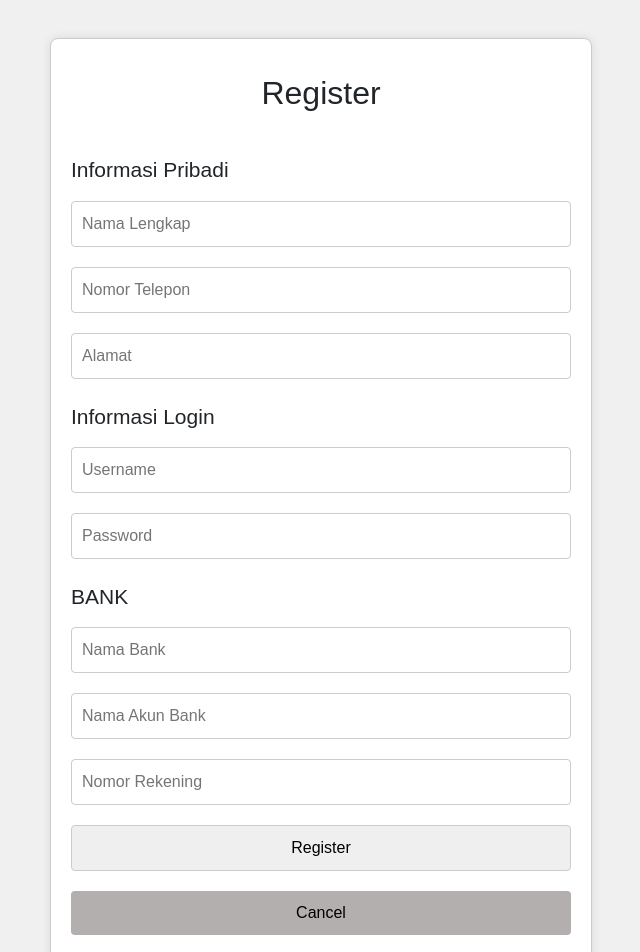
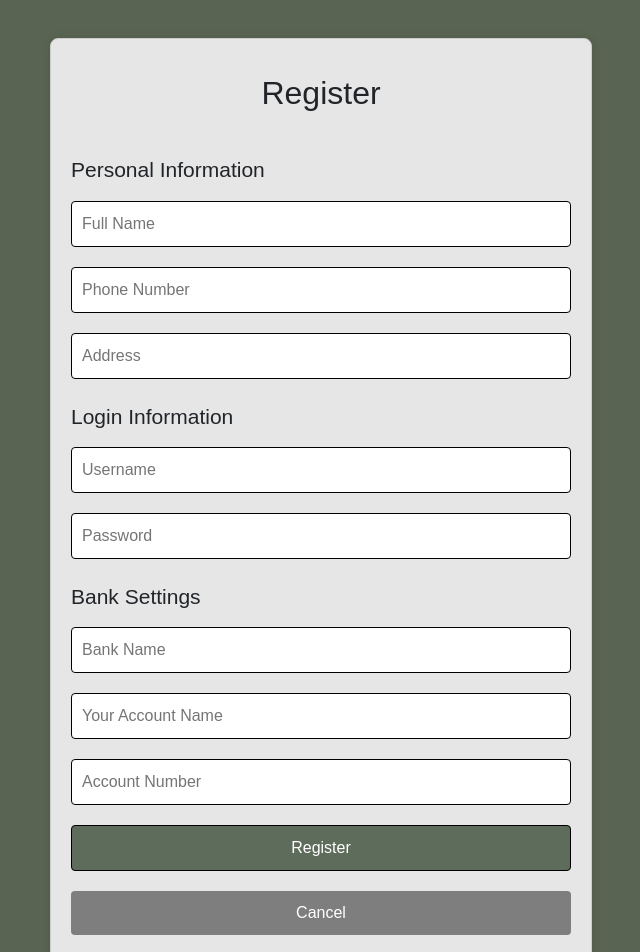
Before and after one commit to RolanFirmans/Massive-Project, a React (Vite) app in the folder asikteen_co_real/: page /SigninPage in a window 1280 px wide. Shown: the top 952 px of the page, without its empty margins (319-959 px from the left). Built offline with nearby package versions, Linux system fonts and the light colour scheme.

Commit message:
Login and Register Finisher

```diff
--- a/asikteen_co_real/src/pages/Login/Login.css
+++ b/asikteen_co_real/src/pages/Login/Login.css
@@ -1,3 +1,4 @@
+
 .cont-log {
     display: flex;
     justify-content: center;
@@ -5,7 +6,7 @@
     height: 100vh;
     margin: 0;
     font-family: Arial, sans-serif;
-    background-color: #f0f0f0;
+    background-color: #5A6452;
 }
 
 .login-container {
@@ -13,7 +14,7 @@
     flex-direction: column;
     align-items: center;
     padding: 20px;
-    background-color: #ffffff;
+    background-color: #e6e6e6;
     border: 1px solid #ccc;
     border-radius: 8px;
     box-shadow: 0 0 10px rgba(0, 0, 0, 0.1);
@@ -39,6 +40,18 @@
     border: 1px solid #ccc;
     border-radius: 4px;
     box-sizing: border-box;
+    border-color: black;
+}
+
+
+.form-login input[type="submit"] {
+    background-color: #5E6C5B;
+    color: white;
+    transition: background-color 0.3s ease;
+}
+
+.form-login input[type="submit"]:hover {
+    background-color: #ccc;
 }
 
 .login-container2 {
--- a/asikteen_co_real/src/pages/Signin/Signin.css
+++ b/asikteen_co_real/src/pages/Signin/Signin.css
@@ -4,7 +4,7 @@
     align-items: center;
     margin: 0;
     font-family: Arial, sans-serif;
-    background-color: #f0f0f0;
+    background-color: #5A6452;
 }
 
 .register-container {
@@ -12,7 +12,7 @@
     flex-direction: column;
     align-items: center;
     padding: 20px;
-    background-color: #ffffff;
+    background-color: #e6e6e6;
     border: 1px solid #ccc;
     border-radius: 8px;
     box-shadow: 0 0 10px rgba(0, 0, 0, 0.1);
@@ -41,6 +41,17 @@
     border: 1px solid #ccc;
     border-radius: 4px;
     box-sizing: border-box;
+    border-color: black;
+}
+
+.form-register input[type="submit"] {
+    background-color: #5E6C5B;
+    color: white;
+    transition: background-color 0.3s ease;
+}
+
+.form-register input[type="submit"]:hover {
+    background-color: #ccc;
 }
 
 .register-container2 {
@@ -63,7 +74,7 @@
     width: 500px;
     padding: 10px 20px;
     margin: 10px 0;
-    background-color: rgb(180, 175, 175);
+    background-color: #7E7E7E;
     border: none;
     border-radius: 4px;
     box-sizing: border-box;
@@ -73,7 +84,7 @@
 
 .p-register a {
     text-decoration: none;
-    color: black;
+    color: white;
 }
 
 .p-register:hover {
--- a/asikteen_co_real/src/pages/Signin/SigninPage.jsx
+++ b/asikteen_co_real/src/pages/Signin/SigninPage.jsx
@@ -57,11 +57,11 @@ const SigninPage = () => {
             <div className="register-container">
                 <h2 className="h2-register">Register</h2>
                 <form onSubmit={handleSubmit} className="form-register">
-                    <h3>Informasi Pribadi</h3>
+                    <h3>Personal Information</h3>
                     <input
                         type="text"
                         name="namalengkap"
-                        placeholder="Nama Lengkap"
+                        placeholder="Full Name"
                         value={namalengkap}
                         onChange={(e) => setName(e.target.value)}
                         required
@@ -69,7 +69,7 @@ const SigninPage = () => {
                     <input
                         type="text"
                         name="notelp"
-                        placeholder="Nomor Telepon"
+                        placeholder="Phone Number"
                         value={notelp}
                         onChange={(e) => setPhone(e.target.value)}
                         required
@@ -77,12 +77,12 @@ const SigninPage = () => {
                     <input
                         type="text"
                         name="alamat"
-                        placeholder="Alamat"
+                        placeholder="Address"
                         value={alamat}
                         onChange={(e) => setAddress(e.target.value)}
                         required
                     />
-                    <h3>Informasi Login</h3>
+                    <h3>Login Information</h3>
                     <input
                         type="text"
                         name="username"
@@ -99,11 +99,11 @@ const SigninPage = () => {
                         onChange={(e) => setPassword(e.target.value)}
                         required
                     />
-                    <h3>BANK</h3>
+                    <h3>Bank Settings</h3>
                     <input
                         type="text"
                         name="usernamebank"
-                        placeholder="Nama Bank"
+                        placeholder="Bank Name"
                         value={usernamebank}
                         onChange={(e) => setBankName(e.target.value)}
                         required
@@ -111,7 +111,7 @@ const SigninPage = () => {
                     <input
                         type="text"
                         name="namabank"
-                        placeholder="Nama Akun Bank"
+                        placeholder="Your Account Name"
                         value={namabank}
                         onChange={(e) => setAccountName(e.target.value)}
                         required
@@ -119,7 +119,7 @@ const SigninPage = () => {
                     <input
                         type="text"
                         name="nomorrekening"
-                        placeholder="Nomor Rekening"
+                        placeholder="Account Number"
                         value={nomorrekening}
                         onChange={(e) => setAccountNumber(e.target.value)}
                         required
```
